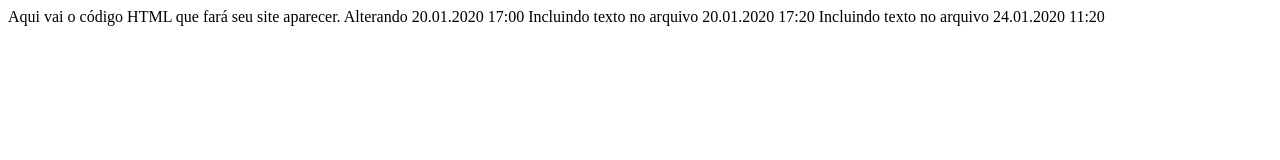
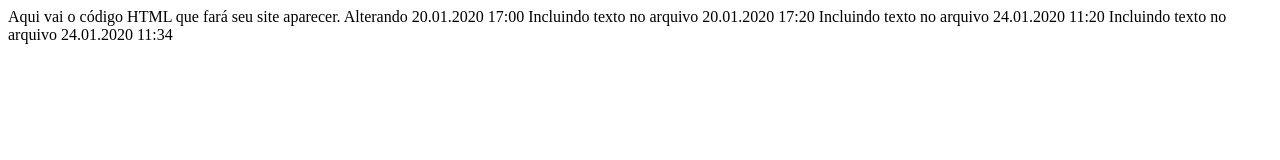
Before and after one commit to MarcosAntonio5/Teste, a plain HTML site: page index.html in a window 1280 px wide. Drawn offline with Linux system fonts and the light colour scheme.

Commit message:
Update index.html

```diff
--- a/index.html
+++ b/index.html
@@ -11,5 +11,7 @@
     Incluindo texto no arquivo 20.01.2020 17:20
 
     Incluindo texto no arquivo 24.01.2020 11:20
+
+    Incluindo texto no arquivo 24.01.2020 11:34
   </body>
 </html>
```
